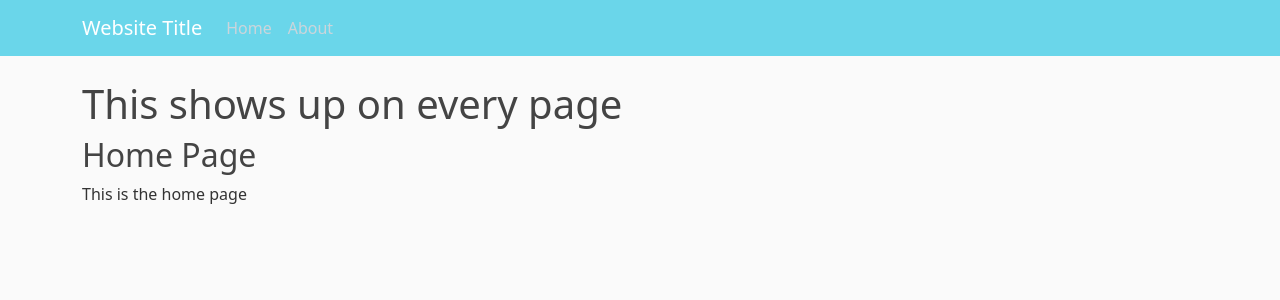
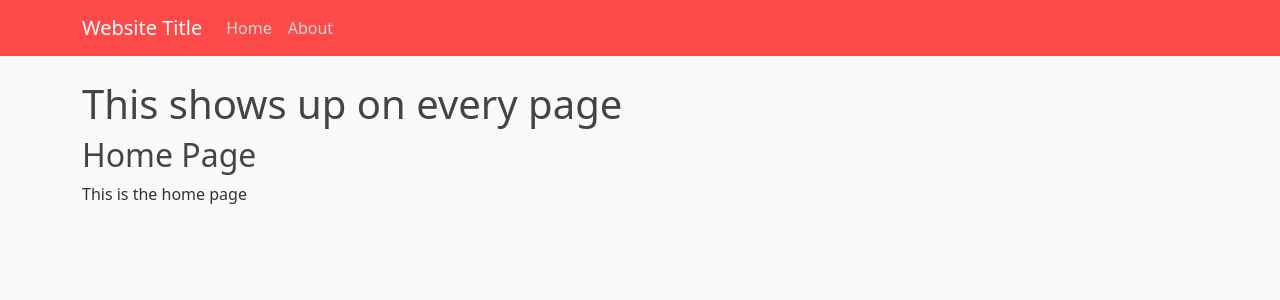
Before and after one commit to KalemS/pythonAnywhereDemo, a Flask app: page / in a window 1280 px wide. Shown: the top 300 px of the page. Run offline with Flask 3, Linux system fonts and the light colour scheme.

Commit message:
new color for nav bar

```diff
--- a/static/main.css
+++ b/static/main.css
@@ -9,7 +9,7 @@ h1, h2, h3, h4, h5, h6 {
 }
 
 .bg-steel {
-  background-color: #0dbfdf9a;
+  background-color: #fe4a49;
 }
 
 .site-header .navbar-nav .nav-link {
```
